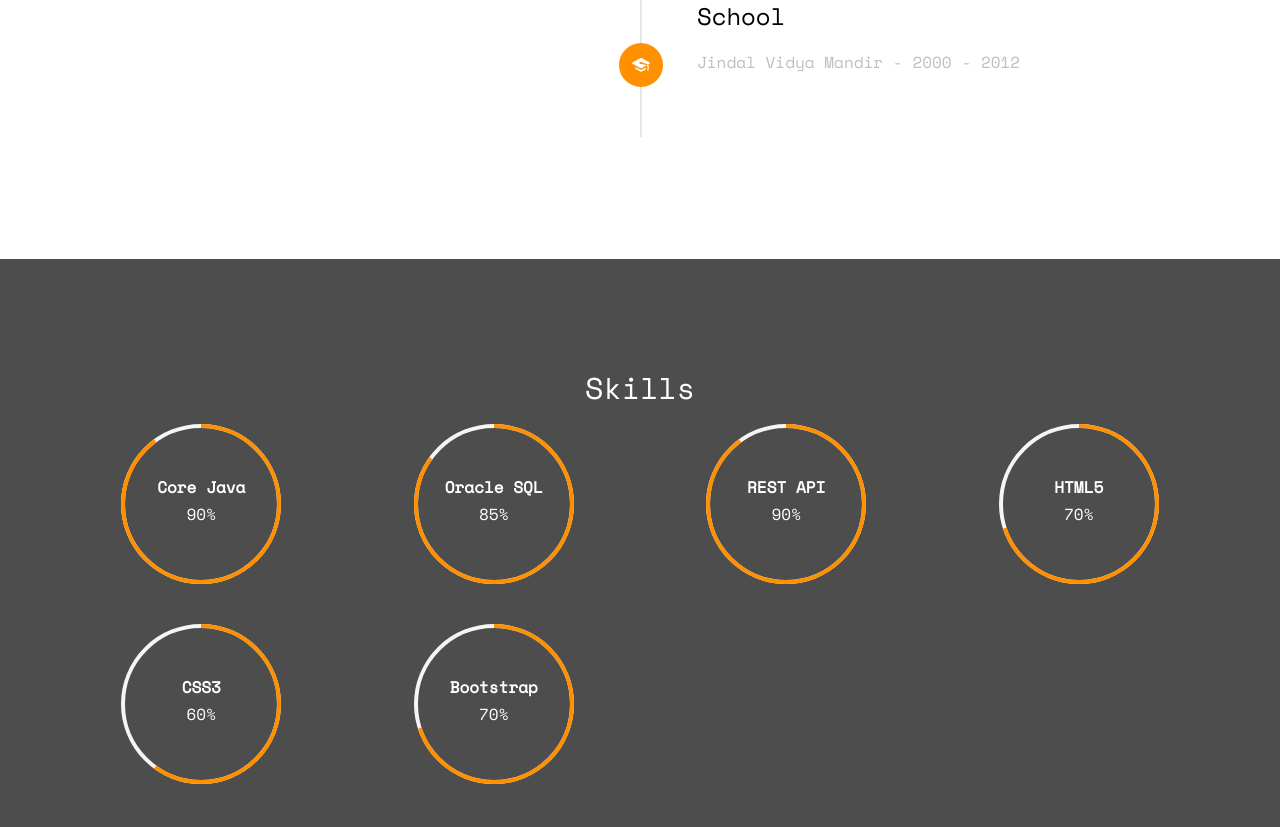
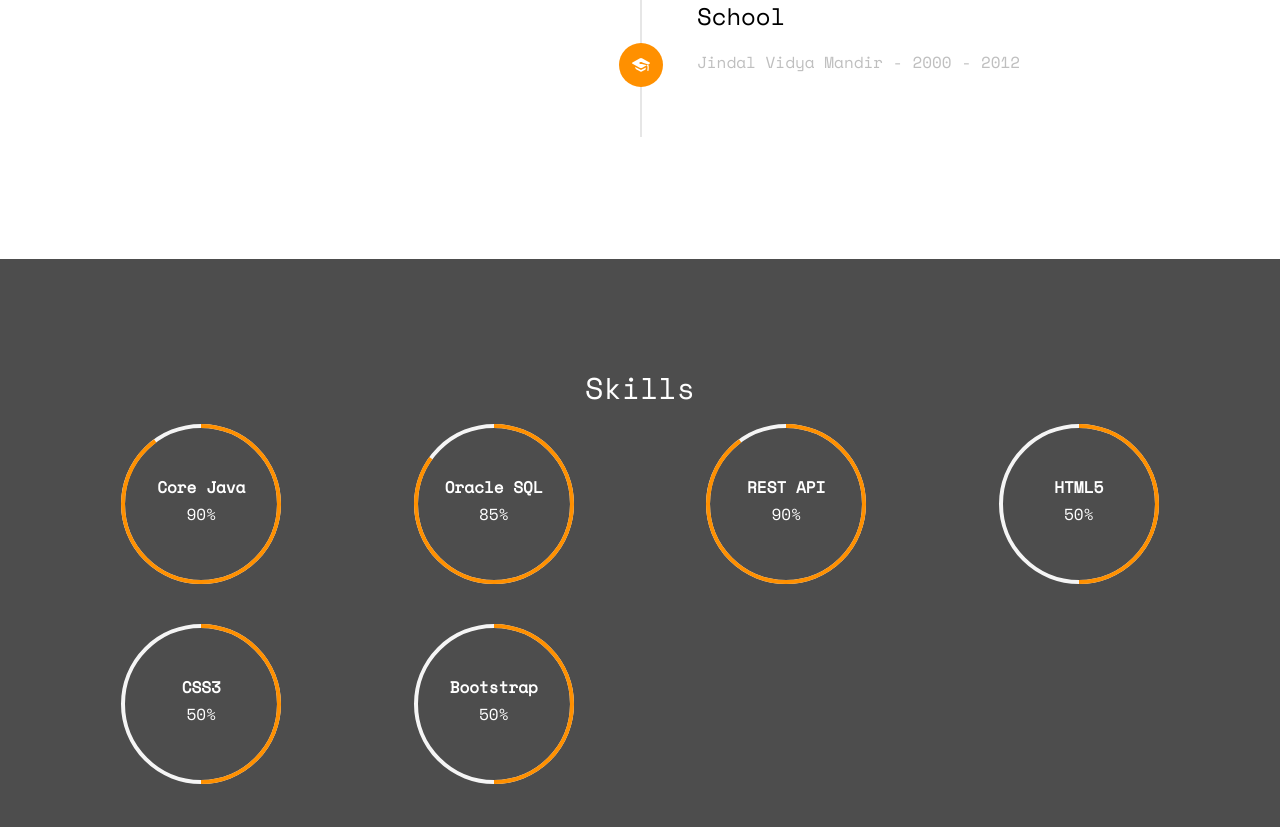
Before and after one commit to omprakash201194/omprakash201194.github.io, a plain HTML site: page index.html in a window 1280 px wide. Shown: the part 2329-3156 px from the top of the page. Drawn offline with nearby package versions, Linux system fonts and the light colour scheme; some packages are replaced by stand-ins of ours; no server answers; files whose address does not match are found by name.

Commit message:
Updated Website Name

```diff
--- a/index.html
+++ b/index.html
@@ -85,7 +85,7 @@
 							<li><span class="first-block">Full Name:</span><span class="second-block">Omprakash Harishchandra Gautam</span></li>
 							<li><span class="first-block">Phone:</span><span class="second-block">+918390372013</span></li>
 							<li><span class="first-block">Email:</span><span class="second-block">omprakash201194@gmail.com</span></li>
-							<li><span class="first-block">Website:</span><span class="second-block">www.yoursite.com</span></li>
+							<li><span class="first-block">Website:</span><span class="second-block">https://omprakash201194.github.io/</span></li>
 							<li><span class="first-block">Address:</span><span class="second-block">Pune, Maharashtra, India</span></li>
 						</ul>
 					</div>
@@ -184,13 +184,13 @@
 						<div class="chart" data-percent="90"><span><strong>REST API</strong>90%</span></div>
 					</div>
 					<div class="col-md-3 col-sm-6 col-xs-12 text-center">
-						<div class="chart" data-percent="70"><span><strong>HTML5</strong>70%</span></div>
+						<div class="chart" data-percent="50"><span><strong>HTML5</strong>50%</span></div>
 					</div>
 					<div class="col-md-3 col-sm-6 col-xs-12 text-center">
-						<div class="chart" data-percent="60"><span><strong>CSS3</strong>60%</span></div>
+						<div class="chart" data-percent="50"><span><strong>CSS3</strong>50%</span></div>
 					</div>
 					<div class="col-md-3 col-sm-6 col-xs-12 text-center">
-						<div class="chart" data-percent="70"><span><strong>Bootstrap</strong>70%</span></div>
+						<div class="chart" data-percent="50"><span><strong>Bootstrap</strong>50%</span></div>
 					</div>
 				</div>
 
```
